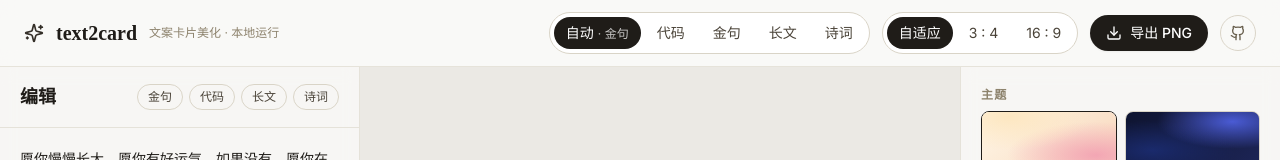
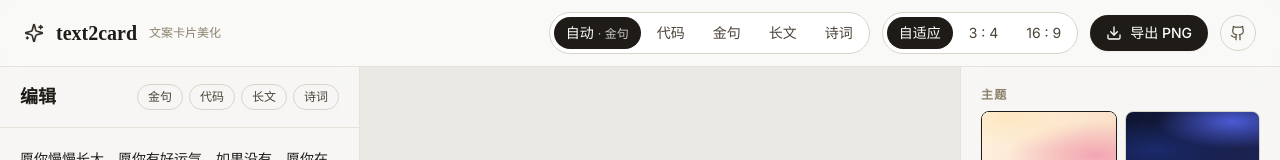
Before and after one commit to zxw1992/text2card, a React (Vite) app: page / in a window 1280 px wide. Shown: the top 160 px of the page. Built offline with nearby package versions, Linux system fonts and the light colour scheme; a web font is replaced by a local one.

Commit message:
顶栏副标题去掉「本地运行」，与在线版一致

```diff
--- a/src/App.tsx
+++ b/src/App.tsx
@@ -139,7 +139,7 @@ export default function App() {
         <div className="flex items-center gap-3">
           <Sparkles className="h-5 w-5 text-ink-700" />
           <span className="font-serif text-xl font-semibold text-ink-800">text2card</span>
-          <span className="text-xs text-ink-400">文案卡片美化 · 本地运行</span>
+          <span className="text-xs text-ink-400">文案卡片美化</span>
         </div>
 
         <div className="flex items-center gap-3">
```
